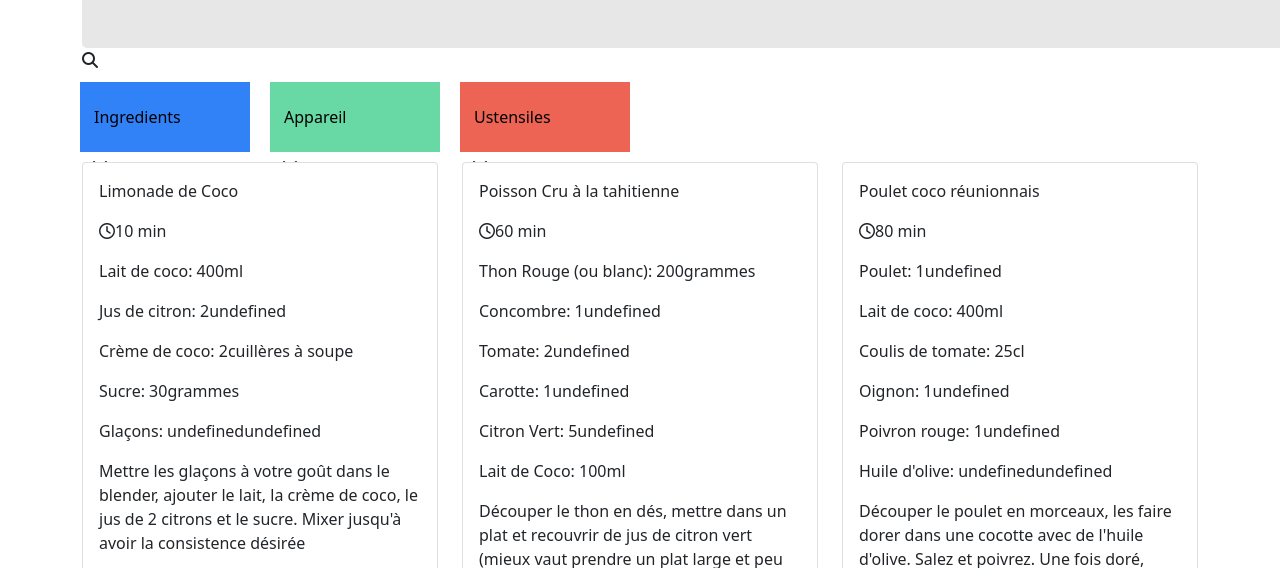
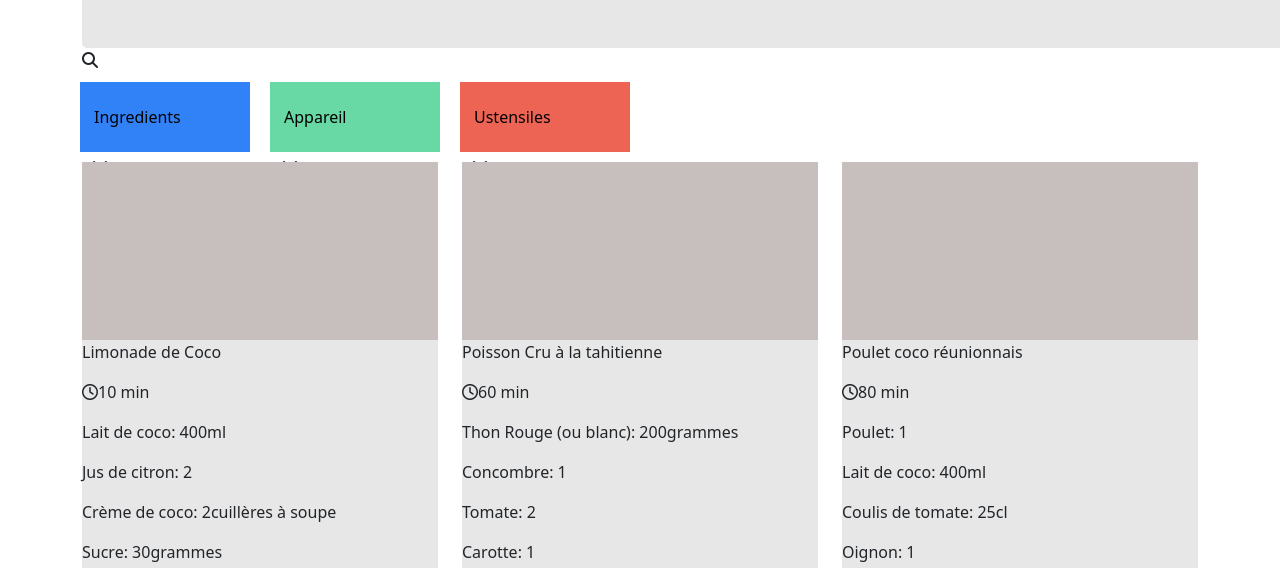
Before and after one commit to Elora-Kittink/EloraDelpierre_7_30042021, a website with bundled scripts: page index.html in a window 1280 px wide. Shown: the part 200-768 px from the top of the page. Built offline with nearby package versions, Linux system fonts and the light colour scheme.

Commit message:
affichage de toutes les recette ok

```diff
--- a/css/style.scss
+++ b/css/style.scss
@@ -57,9 +57,16 @@ body {
       }
     }
     #result {
-      .reccipe {
-        &__img {
-          background-color: grey;
+      .col {
+        .recipe {
+          &__img {
+            background-color: #c7bebe;
+            width: 100%;
+            height: 178px;
+          }
+          &__info {
+            background-color: #e7e7e7;
+          }
         }
       }
     }
--- a/js/search.js
+++ b/js/search.js
@@ -19,11 +19,11 @@ function displayRecipes() {
     recipeCol.setAttribute("class", "col");
     resultGallery.appendChild(recipeCol);
     const recipeCard = document.createElement("div");
-    recipeCard.setAttribute("class", "recipe card");
+    recipeCard.setAttribute("class", "recipe ");
     recipeCol.appendChild(recipeCard);
     addImgInRecipe(recipeCard);
     const recipeInfo = document.createElement("div");
-    recipeInfo.setAttribute("class", "recipe__info card-body");
+    recipeInfo.setAttribute("class", "recipe__info ");
     recipeCard.appendChild(recipeInfo);
     addTitleInRecipe(recipeInfo, recipesName, recipesTime);
     addIngredientsInrecipe(recipesIngredients, recipeInfo);
@@ -35,13 +35,13 @@ function displayRecipes() {
 
 function addImgInRecipe(recipeCard) {
   const recipeImg = document.createElement("div");
-  recipeImg.setAttribute("class", "recipe__img card-img-top");
+  recipeImg.setAttribute("class", "recipe__img ");
   recipeCard.appendChild(recipeImg);
 }
 
 function addTitleInRecipe(recipeInfo, recipesName, recipesTime) {
   const recipeTitle = document.createElement("div");
-  recipeTitle.setAttribute("class", "recipe__info__title card-title");
+  recipeTitle.setAttribute("class", "recipe__info__title ");
   recipeInfo.appendChild(recipeTitle);
   const recipeName = document.createElement("p");
   recipeName.setAttribute("class", "recipe__info__title__name");
@@ -63,8 +63,14 @@ function addIngredientsInrecipe(recipesIngredients, recipeInfo) {
     const ingredientUnit = ingredient.unit;
     let ingredients = document.createElement("p");
     ingredients.setAttribute("class", "recipe__info__ingredients__ingredient");
-    ingredients.innerHTML = ingredientName + ": " + ingredientQty + ingredientUnit;
+    ingredients.innerHTML = ingredientName;
     ingredientsList.appendChild(ingredients);
+    if (ingredient.quantity !== undefined) {
+      ingredients.innerHTML = ingredientName + ": " + ingredientQty;
+    }
+    if (ingredient.unit !== undefined) {
+      ingredients.innerHTML = ingredientName + ": " + ingredientQty + ingredientUnit;
+    }
   }
 }
 
```
Also changed, not shown: css/style.css, 1 other file.
